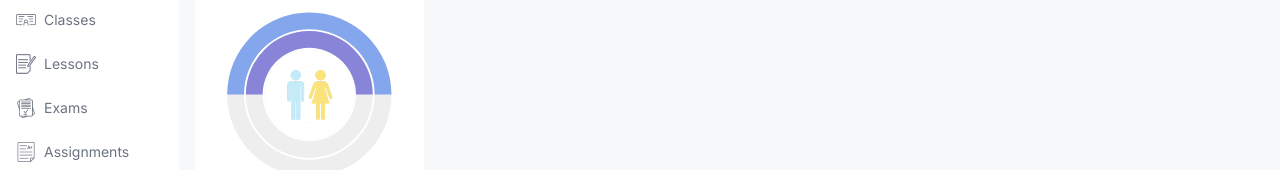
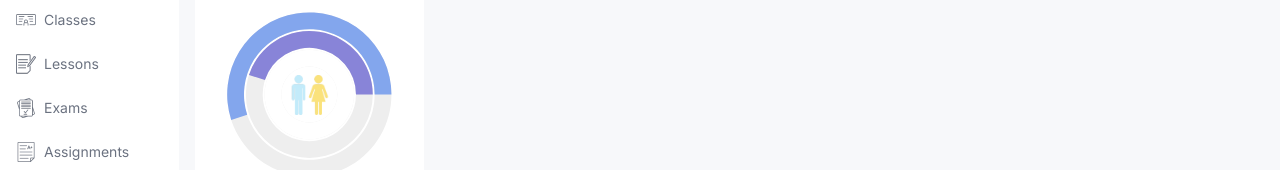
Before and after one commit to mysandesh/EduBoard, a Next.js app: page /admin in a window 1280 px wide. Shown: the part 342-512 px from the top of the page. Built offline with nearby package versions, Linux system fonts and the light colour scheme.

Commit message:
Moeified students icon display

```diff
--- a/src/components/CountChart.tsx
+++ b/src/components/CountChart.tsx
@@ -16,12 +16,12 @@ const data = [
   },
   {
     name: "Girls",
-    count: 50,
+    count: 45,
     fill: "#8884d8",
   },
   {
     name: "Boys",
-    count: 50,
+    count: 55,
     fill: "#83a6ed",
   },
 ];
@@ -51,8 +51,8 @@ const CountChart = () => {
         <Image
           src="/maleFemale.png"
           alt=""
-          width={50}
-          height={50}
+          width={40}
+          height={40}
           className="absolute top-1/2 left-1/2 -translate-x-1/2 -translate-y-1/2"
         />
       </div>
```
